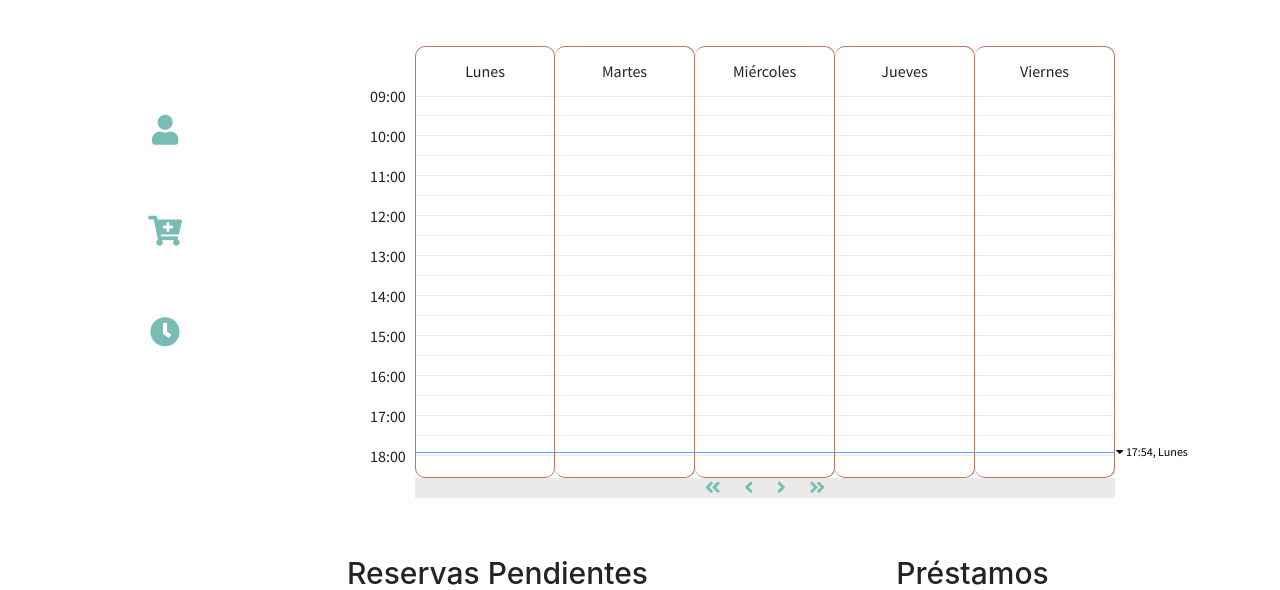
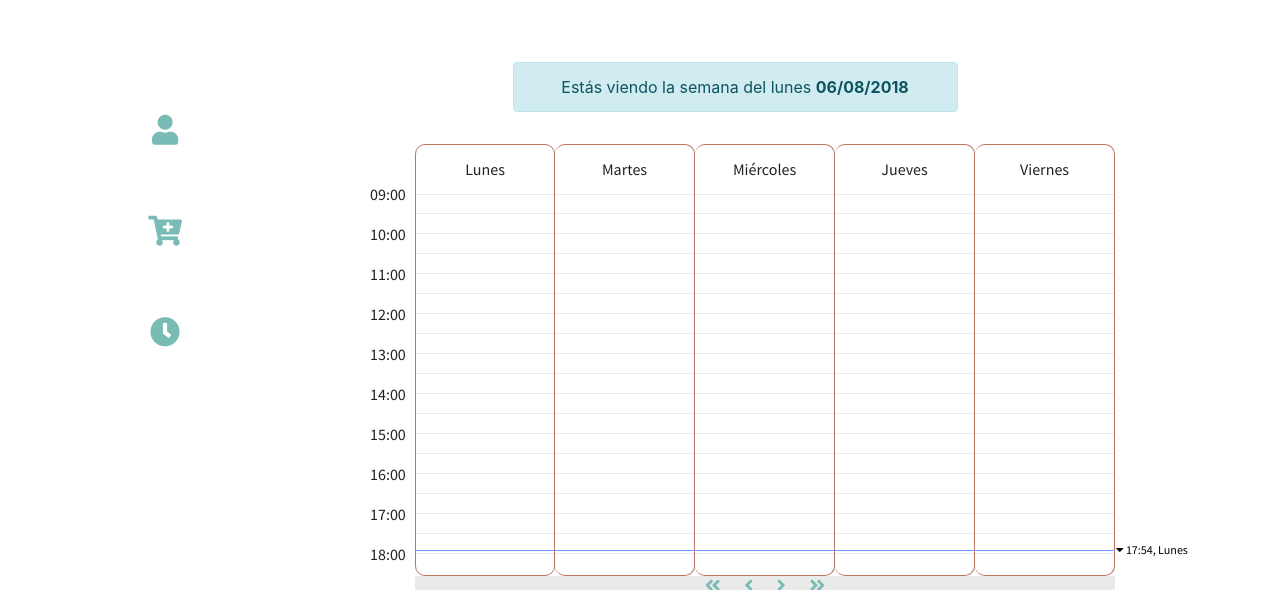
Before and after one commit to DCC-CC4401/2018-1-Core-Dumped-T4, a Django app: page /admin/actions-panel/ in a window 1280 px wide. Shown: the part 78-668 px from the top of the page. Run offline with Django 3.2, Linux system fonts and the light colour scheme; the visitor is signed in with stand-in values (Sample User, id 1); data that the repository does not hold is empty; some libraries are stand-ins or nearby versions.

Commit message:
Agregado texto con semana actual en grilla.

```diff
--- a/cc4401Inventory/adminApp/templates/actions_panel.html
+++ b/cc4401Inventory/adminApp/templates/actions_panel.html
@@ -9,6 +9,13 @@
 <div class="row">
   {% include '_sidebar.html' %}
 	<div class="col-md-10">
+    <div class="row" style="margin-top: 2em;">
+        <div class="col-6 offset-3 schedule-current-week" style="text-align: center;">
+          <div class="alert alert-info">
+            <p>Estás viendo la semana del lunes <b>{{ actual_monday }}</b></p>
+          </div>
+        </div>
+    </div>
     <div class="row">
 
         {% include '_schedule_landing.html' %}
```
